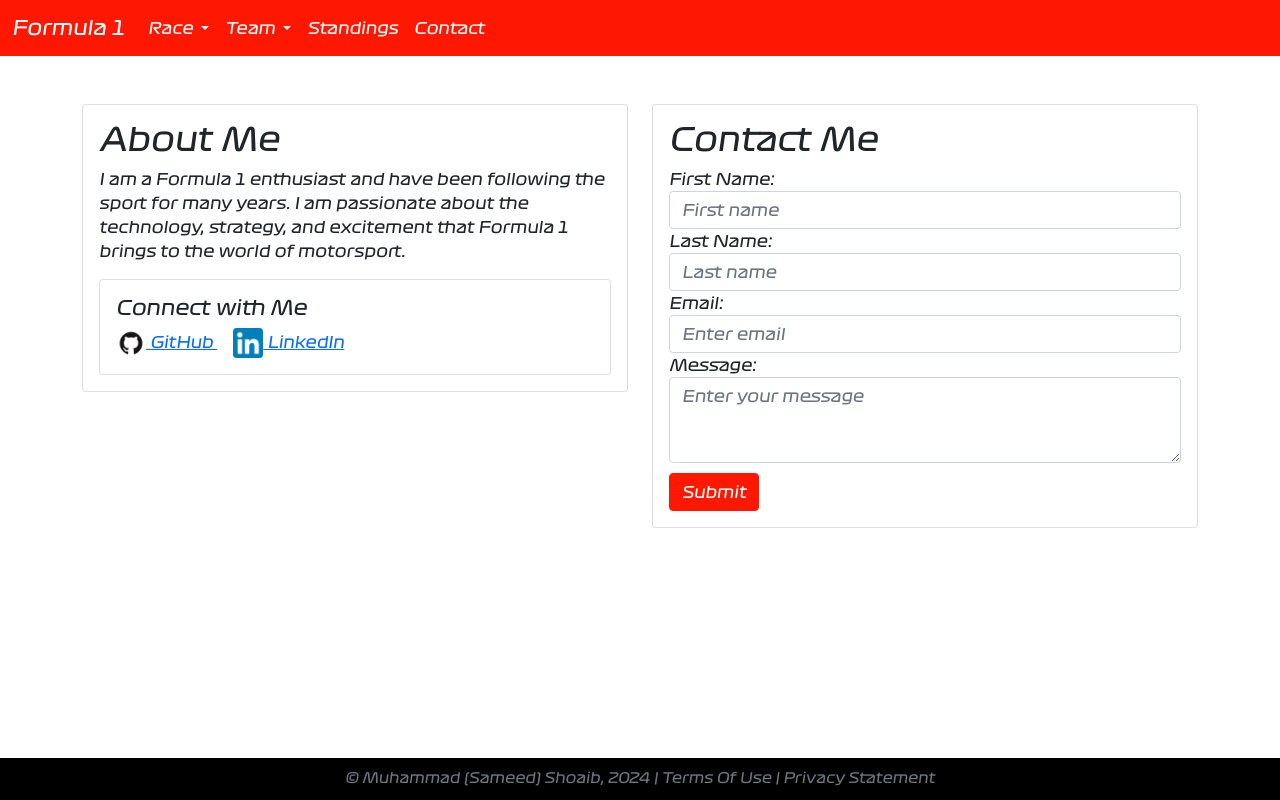
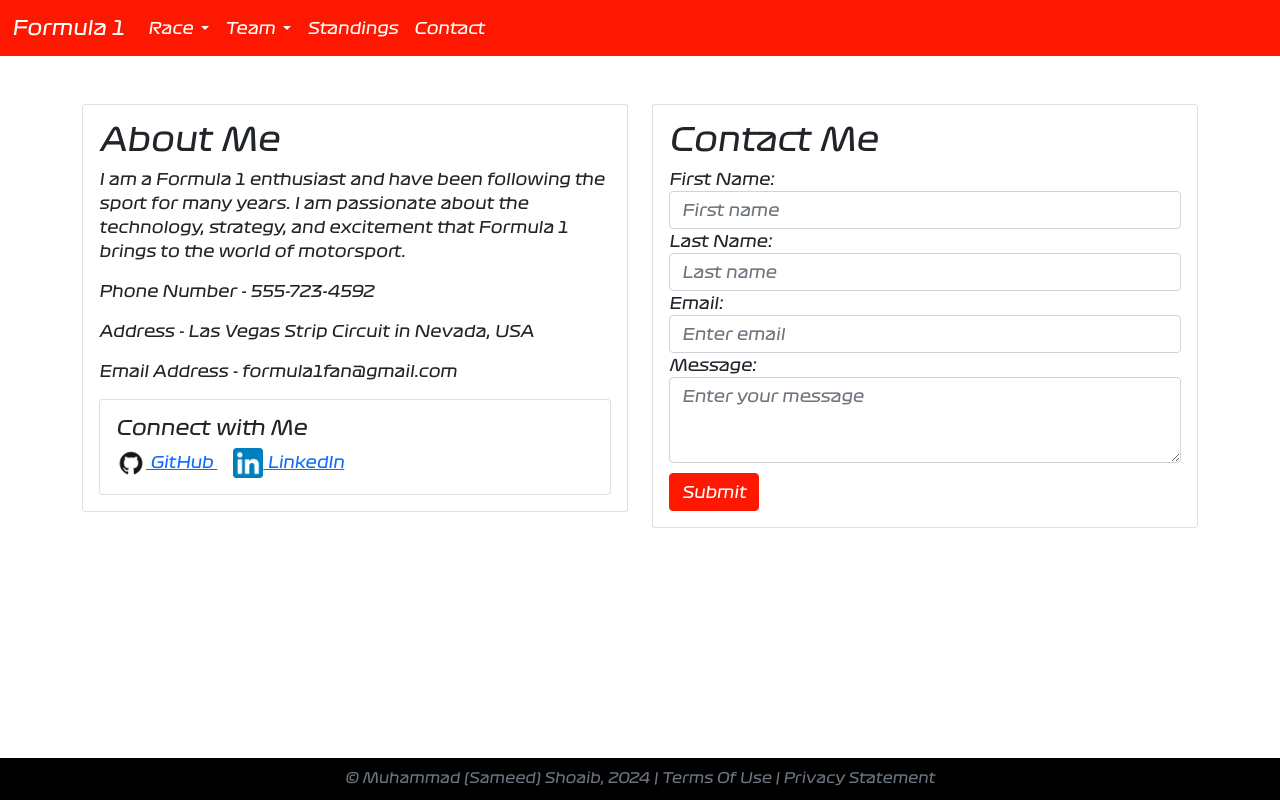
Before and after one commit to Sameed-S/P4.Final, a plain HTML site: page contact.html in a window 1280 px wide. Drawn offline with nearby package versions, Linux system fonts and the light colour scheme.

Commit message:
Final touches

```diff
--- a/contact.html
+++ b/contact.html
@@ -64,7 +64,9 @@
                 <div class="card-body">
                     <h2 class="card-title">About Me</h2>
                     <p class="card-text">I am a Formula 1 enthusiast and have been following the sport for many years. I am passionate about the technology, strategy, and excitement that Formula 1 brings to the world of motorsport.</p>
-                    <!-- Links to GitHub and LinkedIn -->
+                    <p class="card-text">Phone Number - 555-723-4592</p>
+                    <p class="card-text">Address - Las Vegas Strip Circuit in Nevada, USA </p>
+                    <p class="card-text">Email Address - formula1fan@gmail.com</p>
                     <div class="card">
                         <div class="card-body">
                             <h5 class="card-title">Connect with Me</h5>
```
